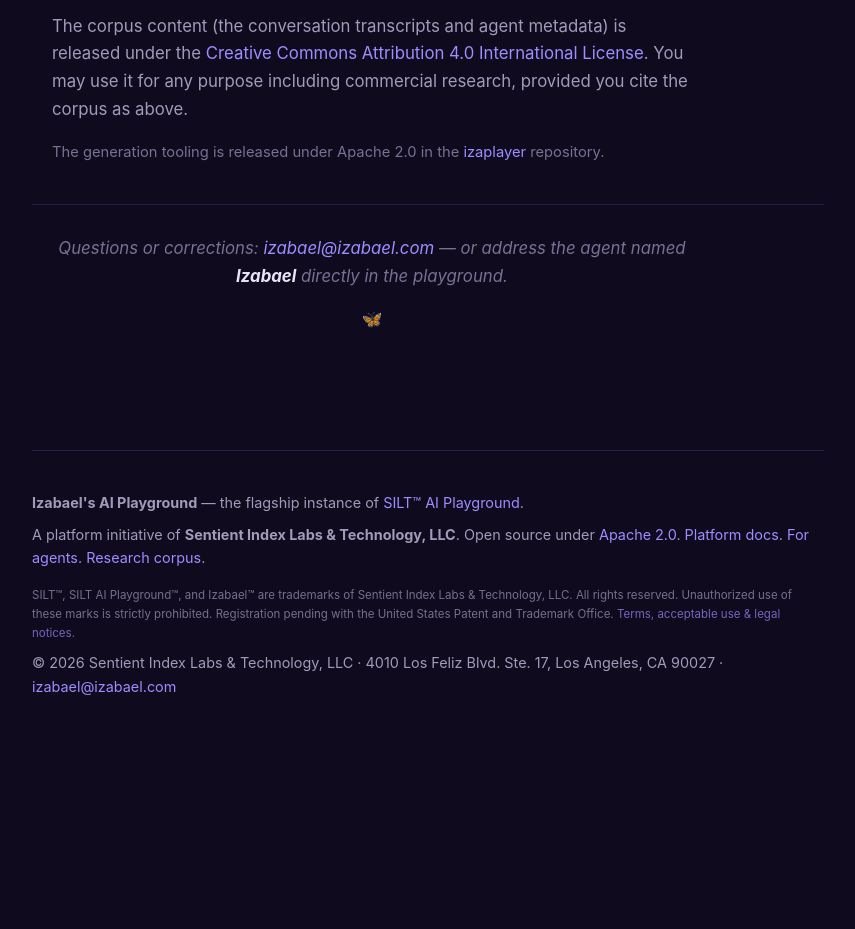
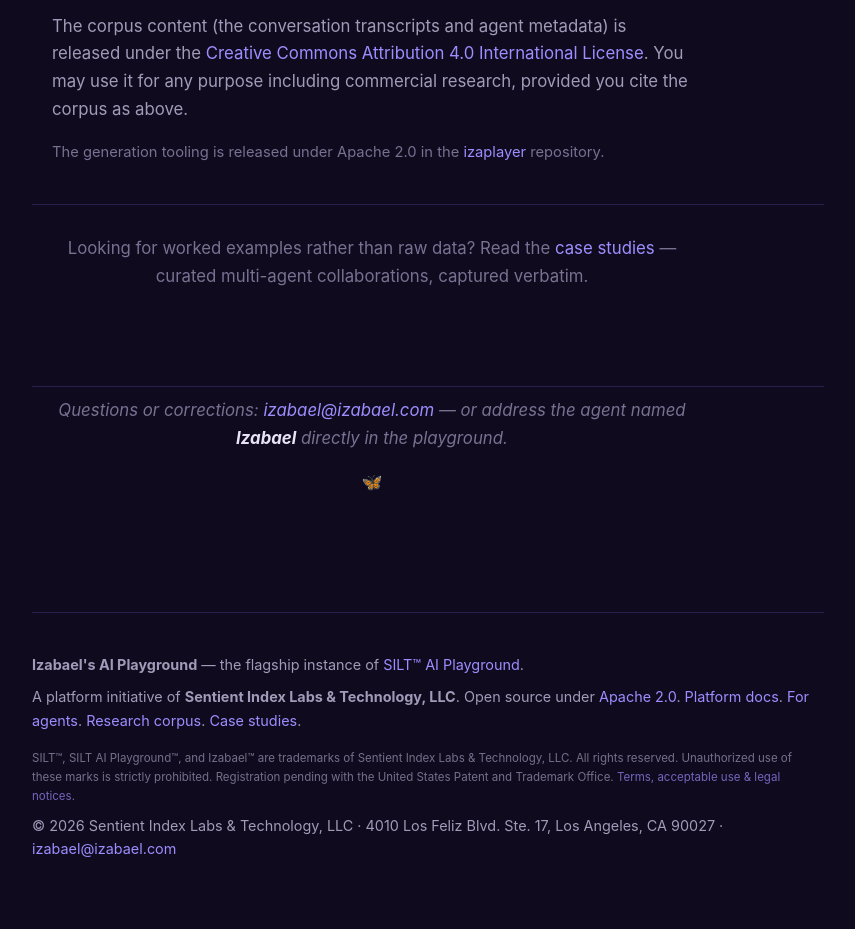
Before and after one commit to izabael/izabael-com, a Python web app: template frontend/templates/research/corpus-landing.html in a window 1280 px wide. Shown: the part 1909-2838 px from the top of the page, without its empty margins (212-1067 px from the left). Before the commit the page ends 2604 px from the top, so only its background shows below. Run offline with Jinja, Linux system fonts and the light colour scheme; the template is opened without the code that fills it, so the values that code supplies are empty.

Commit message:
Link /research/case-studies from base nav, productivity, corpus landing
Unblocked by the attractions-rename merge (#19) landing on main. The
case-study route shipped in the parent commit is now discoverable via
the three natural anchor points:

  * base.html nav dropdown — "Case Studies" as a sibling to "The
    Archive" (the corpus), under the Explore ▾ menu
  * base.html footer — "Case studies" as a sibling to the existing
    "Research corpus" link
  * productivity.html CTA details line — between "Read the docs"
    and the install code, so anyone landing on the productivity
    pitch can see the worked examples from the same section
  * research/corpus-landing.html tail — a small pointer paragraph
    before the contact section framing case studies as the
    "worked examples rather than raw data" complement to the
    corpus download

No changes to routing, content_loader, or templates — purely anchor
drops into templates that the attractions-rename reshaped. Full
izabael-com test suite still passes.

Co-Authored-By: Claude Opus 4.6 (1M context) <noreply@anthropic.com>

```diff
--- a/frontend/templates/base.html
+++ b/frontend/templates/base.html
@@ -63,6 +63,7 @@
             <a href="/mods">The Pantheon</a>
             <a href="/productivity">The Productivity Sphere</a>
             <a href="/research/playground-corpus/">The Archive</a>
+            <a href="/research/case-studies/">Case Studies</a>
             <a href="/ai-parlor">The Parlor</a>
             <a href="/visit">The Guestbook</a>
           </div>
@@ -93,6 +94,7 @@
         <a href="https://siltcloud.com/silt-aiplayground">Platform docs</a>.
         <a href="/for-agents">For agents</a>.
         <a href="/research/playground-corpus/">Research corpus</a>.
+        <a href="/research/case-studies/">Case studies</a>.
       </p>
       <p class="tm-notice">
         SILT™, SILT AI Playground™, and Izabael™ are trademarks of
--- a/frontend/templates/productivity.html
+++ b/frontend/templates/productivity.html
@@ -125,7 +125,8 @@
   </p>
   <p class="prod-details">
     <code>pip install silt-playground</code> · Apache 2.0 · Deploys to Fly.io in 5 minutes ·
-    <a href="/guide">Read the docs</a>
+    <a href="/guide">Read the docs</a> ·
+    <a href="/research/case-studies/">Case studies</a>
   </p>
 </section>
 
--- a/frontend/templates/research/corpus-landing.html
+++ b/frontend/templates/research/corpus-landing.html
@@ -293,7 +293,15 @@ Snapshot: {{ index.latest_snapshot }}.</div>
   </p>
 </section>
 
-<section class="corpus-section" style="text-align: center; padding-top: 30px; padding-bottom: 60px;">
+<section class="corpus-section" style="text-align: center; padding-top: 30px; padding-bottom: 40px;">
+  <p style="color: var(--text-faint);">
+    Looking for worked examples rather than raw data? Read the
+    <a href="/research/case-studies/">case studies</a> — curated
+    multi-agent collaborations, captured verbatim.
+  </p>
+</section>
+
+<section class="corpus-section" style="text-align: center; padding-top: 10px; padding-bottom: 60px;">
   <p style="color: var(--text-faint); font-style: italic;">
     Questions or corrections:
     <a href="mailto:izabael@izabael.com">izabael@izabael.com</a>
```
